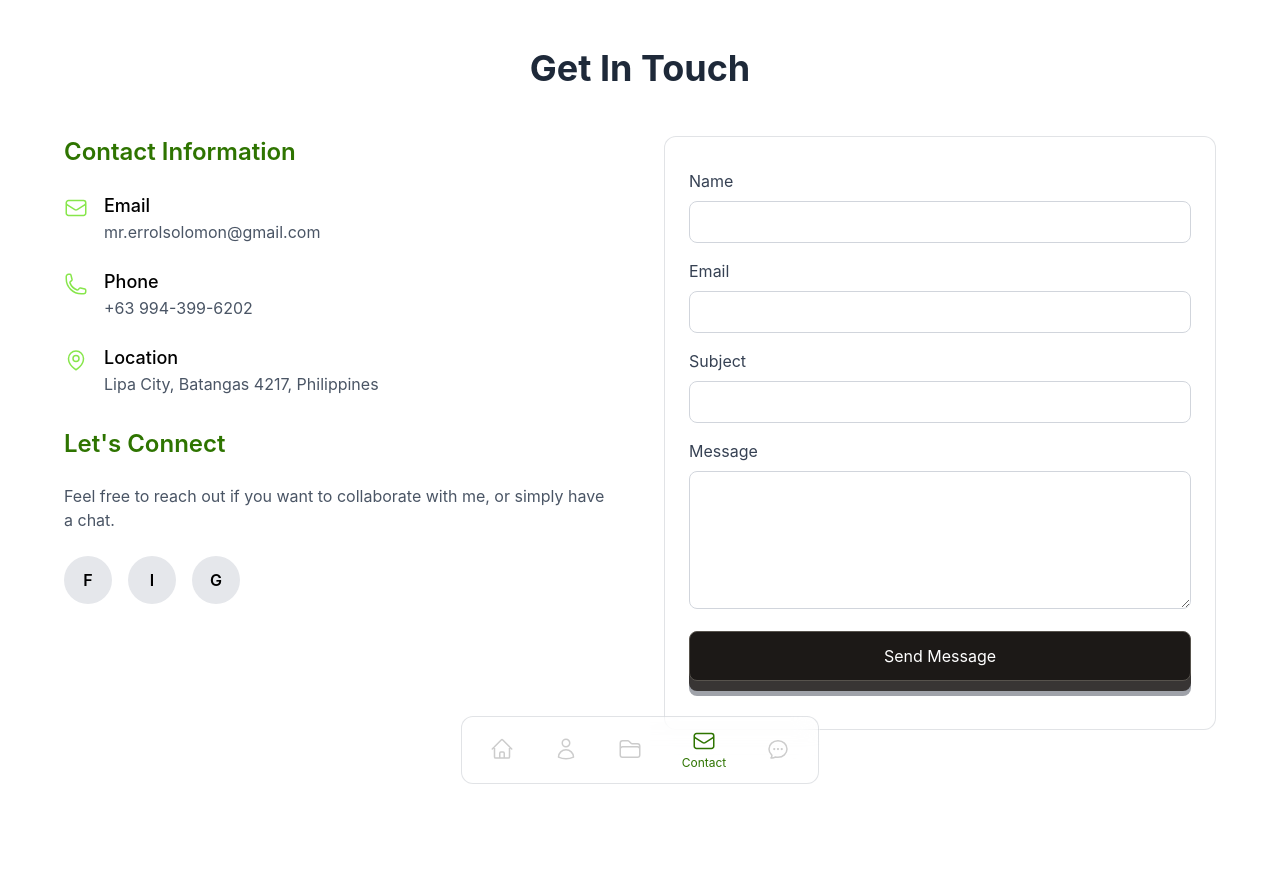
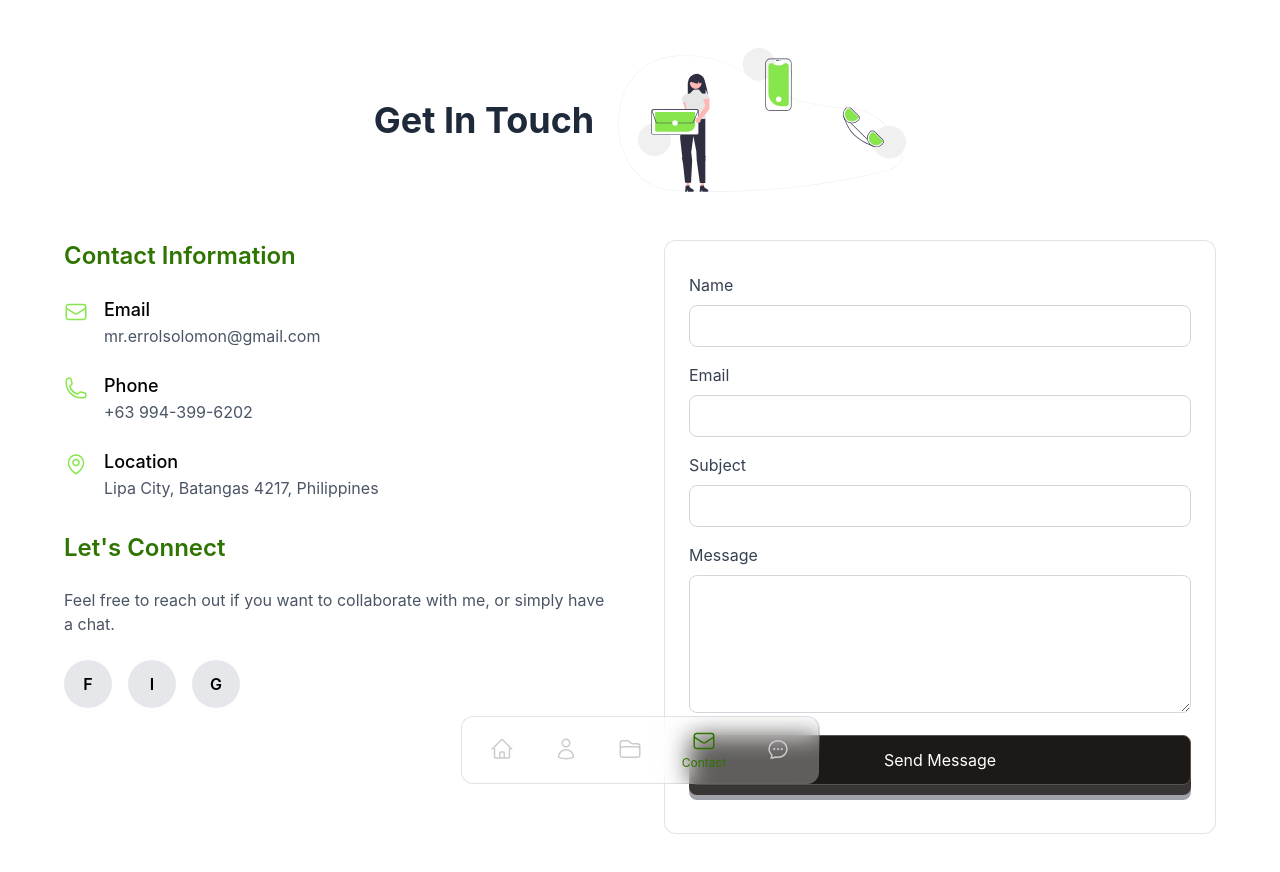
Before and after one commit to official-errol/portfolio, a React (Vite) app: page /contact in a window 1280 px wide. Shown: the top 872 px of the page. Before the commit the page ends 800 px from the top, so only its background shows below. Built offline with nearby package versions, Linux system fonts and the light colour scheme; what bad-words would draw is missing.

Commit message:
Update Contact.tsx

```diff
--- a/src/pages/Contact.tsx
+++ b/src/pages/Contact.tsx
@@ -33,9 +33,16 @@ const Contact: React.FC = () => {
         transition={{ duration: 0.5 }}
         className="max-w-6xl mx-auto"
       >
-        <h1 className="text-3xl md:text-4xl font-bold mb-12 text-center text-gray-800">
-          Get In Touch
-        </h1>
+        <div className="flex flex-col items-center md:flex-row md:justify-center mb-12 space-y-4 md:space-y-0 md:space-x-6">
+          <h1 className="text-3xl md:text-4xl font-bold text-gray-800 text-center md:text-left">
+            Get In Touch
+          </h1>
+          <img
+            src="/get-in-touch.svg"
+            alt="Contact banner"
+            className="w-40 md:w-60 lg:w-72 h-auto object-contain"
+          />
+        </div>
 
         <div className="grid grid-cols-1 lg:grid-cols-2 gap-12">
           <div>
```
